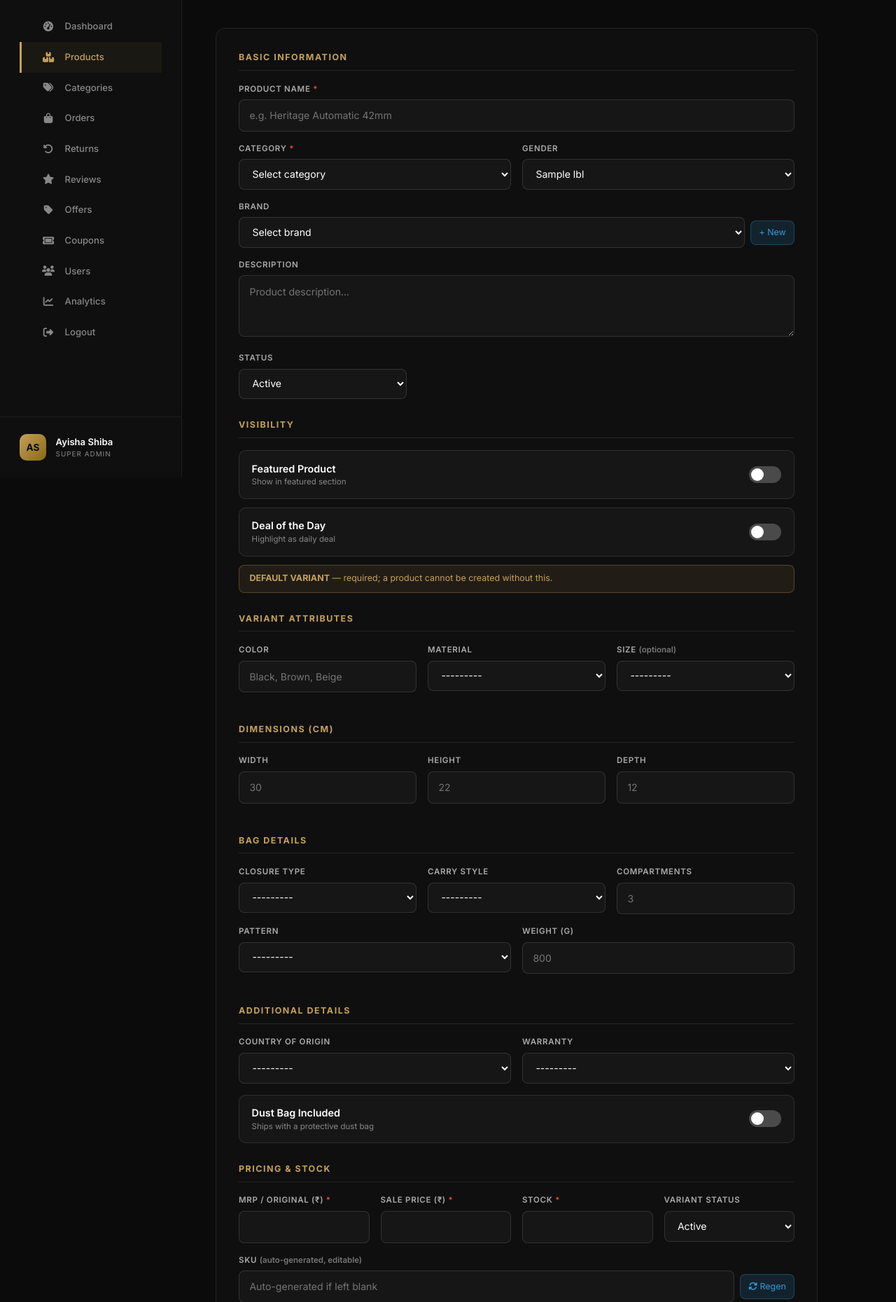
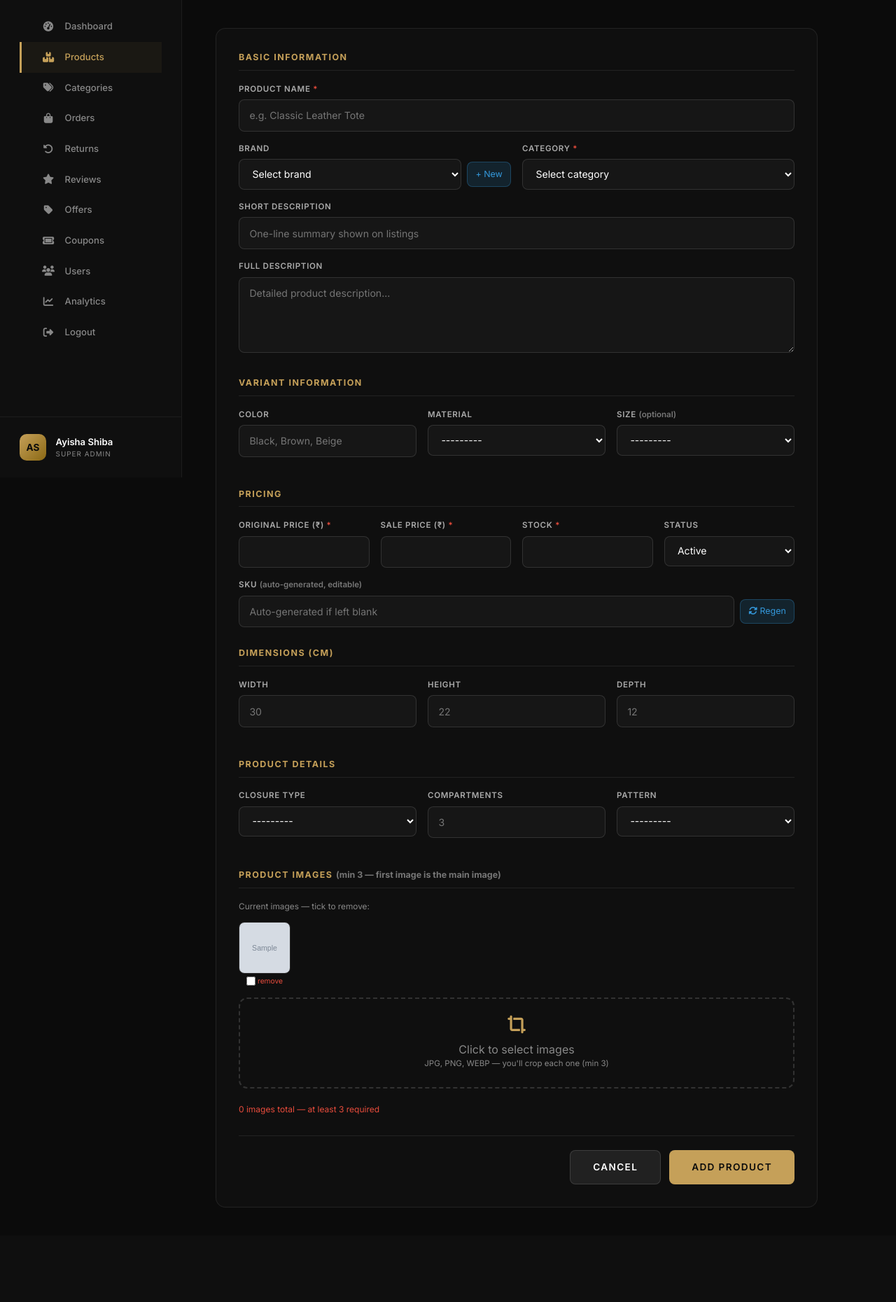
Before and after one commit to ayisha-shiba/Luxelle, a Django app: template templates/admin_panel/product_form.html in a window 1280 px wide. Shown: the part 118-1978 px from the top of the page at 70% size. After the commit the page ends 1843 px from the top, so only its background shows below. Run offline with Django 5.2, Linux system fonts and the light colour scheme; tables that the repository leaves empty hold one stand-in row (values such as "Sample post"); the template is opened without the code that fills it: values that come from a table or form of the project are taken from there, most other values are stand-ins (such as "Sample title", 1, 10 or a date in 2020); grey boxes marked "Sample" are stand-in pictures; some libraries are stand-ins or nearby versions.

Commit message:
refactor: simplify product form to core handbag fields, add short description, auto-generate variant name

```diff
--- a/core/forms.py
+++ b/core/forms.py
@@ -547,8 +547,10 @@ class CategoryForm(forms.ModelForm):
 class ProductForm(forms.ModelForm):
     class Meta:
         model  = Product
-        fields = ["name", "category", "gender", "brand", "description",
-                  "is_listed", "is_featured", "is_deal_of_day"]
+        fields = ["name", "short_description", "description", "category", "brand", "is_listed"]
+        widgets = {
+            "short_description": forms.TextInput(attrs={"placeholder": "One-line summary shown on listings"}),
+        }
 
     def clean_name(self):
         name = self.cleaned_data.get("name", "").strip()
@@ -560,29 +562,21 @@ class ProductForm(forms.ModelForm):
 class ProductVariantForm(forms.ModelForm):
     class Meta:
         model  = ProductVariant
-        fields = ["variant_name", "sku", "color", "material", "size",
+        fields = ["sku", "color", "material", "size",
                   "width_cm", "height_cm", "depth_cm",
-                  "closure_type", "carry_style", "compartments", "pattern", "weight_g",
-                  "country_of_origin", "dust_bag_included", "warranty",
-                  "original_price", "sale_price", "stock", "is_offer", "is_listed"]
+                  "closure_type", "compartments", "pattern",
+                  "original_price", "sale_price", "stock"]
         widgets = {
             "color":        forms.TextInput(attrs={"placeholder": "Black, Brown, Beige"}),
             "width_cm":     forms.NumberInput(attrs={"placeholder": "30", "step": "0.1", "min": "0"}),
             "height_cm":    forms.NumberInput(attrs={"placeholder": "22", "step": "0.1", "min": "0"}),
             "depth_cm":     forms.NumberInput(attrs={"placeholder": "12", "step": "0.1", "min": "0"}),
             "compartments": forms.NumberInput(attrs={"placeholder": "3", "min": "0"}),
-            "weight_g":     forms.NumberInput(attrs={"placeholder": "800", "min": "0"}),
         }
 
     def __init__(self, *args, **kwargs):
         super().__init__(*args, **kwargs)
         self.fields["sku"].required = False  # auto-generated when left blank
-
-    def clean_variant_name(self):
-        name = self.cleaned_data.get("variant_name", "").strip()
-        if len(name) < 2:
-            raise ValidationError("Variant name must be at least 2 characters.")
-        return name
 
     def clean_sku(self):
         sku = self.cleaned_data.get("sku", "").strip()
--- a/templates/admin_panel/product_form.html
+++ b/templates/admin_panel/product_form.html
@@ -110,9 +110,21 @@
             <div class="section-title">Basic Information</div>
             <div class="fg">
                 <label>Product Name <span class="req">*</span></label>
-                <input type="text" name="p-name" value="{{ product_form.name.value|default:'' }}" placeholder="e.g. Heritage Automatic 42mm" required>
+                <input type="text" name="p-name" value="{{ product_form.name.value|default:'' }}" placeholder="e.g. Classic Leather Tote" required>
             </div>
             <div class="grid-2">
+                <div class="fg">
+                    <label>Brand</label>
+                    <div class="inline-new">
+                        <select name="p-brand" id="brandSelect">
+                            <option value="">Select brand</option>
+                            {% for b in brands %}
+                                <option value="{{ b.id }}" {% if product_form.brand.value|stringformat:'s' == b.id|stringformat:'s' %}selected{% endif %}>{{ b.name }}</option>
+                            {% endfor %}
+                        </select>
+                        <button type="button" class="mini-btn" onclick="openQuickAdd('brand','brandSelect')">+ New</button>
+                    </div>
+                </div>
                 <div class="fg">
                     <label>Category <span class="req">*</span></label>
                     <select name="p-category" required>
@@ -122,98 +134,35 @@
                         {% endfor %}
                     </select>
                 </div>
-                <div class="fg">
-                    <label>Gender</label>
-                    <select name="p-gender">
-                        {% for val, lbl in gender_choices %}
-                            <option value="{{ val }}" {% if product_form.gender.value == val %}selected{% endif %}>{{ lbl }}</option>
-                        {% endfor %}
-                    </select>
-                </div>
             </div>
             <div class="fg">
-                <label>Brand</label>
-                <div class="inline-new">
-                    <select name="p-brand" id="brandSelect">
-                        <option value="">Select brand</option>
-                        {% for b in brands %}
-                            <option value="{{ b.id }}" {% if product_form.brand.value|stringformat:'s' == b.id|stringformat:'s' %}selected{% endif %}>{{ b.name }}</option>
-                        {% endfor %}
-                    </select>
-                    <button type="button" class="mini-btn" onclick="openQuickAdd('brand','brandSelect')">+ New</button>
-                </div>
+                <label>Short Description</label>
+                <input type="text" name="p-short_description" value="{{ product_form.short_description.value|default:'' }}" placeholder="One-line summary shown on listings">
             </div>
             <div class="fg">
-                <label>Description</label>
-                <textarea name="p-description" rows="3" placeholder="Product description...">{{ product_form.description.value|default:'' }}</textarea>
-            </div>
-            <div class="fg" style="max-width:240px;">
-                <label>Status</label>
-                <select name="p-is_listed">
-                    <option value="true"  {% if product_form.is_listed.value %}selected{% endif %}>Active</option>
-                    <option value="false" {% if not product_form.is_listed.value %}selected{% endif %}>Inactive</option>
-                </select>
+                <label>Full Description</label>
+                <textarea name="p-description" rows="4" placeholder="Detailed product description...">{{ product_form.description.value|default:'' }}</textarea>
             </div>
 
-            <!-- VISIBILITY -->
-            <div class="section-title">Visibility</div>
-            <div class="toggle-row">
-                <div><div class="t-title">Featured Product</div><div class="t-sub">Show in featured section</div></div>
-                <label class="switch"><input type="checkbox" name="p-is_featured" {% if product_form.is_featured.value %}checked{% endif %}><span class="sl"></span></label>
-            </div>
-            <div class="toggle-row">
-                <div><div class="t-title">Deal of the Day</div><div class="t-sub">Highlight as daily deal</div></div>
-                <label class="switch"><input type="checkbox" name="p-is_deal_of_day" {% if product_form.is_deal_of_day.value %}checked{% endif %}><span class="sl"></span></label>
-            </div>
-
-            <!-- DEFAULT VARIANT -->
-            <div class="note-bar"><strong>DEFAULT VARIANT</strong> — required; a product cannot be created without this.</div>
-
-            <div class="section-title">Variant Attributes</div>
+            <!-- VARIANT INFORMATION -->
+            <div class="section-title">Variant Information</div>
             <div class="grid-3">
                 <div class="fg"><label>Color</label>{{ variant_form.color }}</div>
                 <div class="fg"><label>Material</label>{{ variant_form.material }}</div>
                 <div class="fg"><label>Size <span style="color:#777;text-transform:none;letter-spacing:0;">(optional)</span></label>{{ variant_form.size }}</div>
             </div>
 
-            <div class="section-title">Dimensions (cm)</div>
-            <div class="grid-3">
-                <div class="fg"><label>Width</label>{{ variant_form.width_cm }}</div>
-                <div class="fg"><label>Height</label>{{ variant_form.height_cm }}</div>
-                <div class="fg"><label>Depth</label>{{ variant_form.depth_cm }}</div>
-            </div>
-
-            <div class="section-title">Bag Details</div>
-            <div class="grid-3">
-                <div class="fg"><label>Closure Type</label>{{ variant_form.closure_type }}</div>
-                <div class="fg"><label>Carry Style</label>{{ variant_form.carry_style }}</div>
-                <div class="fg"><label>Compartments</label>{{ variant_form.compartments }}</div>
-            </div>
-            <div class="grid-2">
-                <div class="fg"><label>Pattern</label>{{ variant_form.pattern }}</div>
-                <div class="fg"><label>Weight (g)</label>{{ variant_form.weight_g }}</div>
-            </div>
-
-            <div class="section-title">Additional Details</div>
-            <div class="grid-2">
-                <div class="fg"><label>Country of Origin</label>{{ variant_form.country_of_origin }}</div>
-                <div class="fg"><label>Warranty</label>{{ variant_form.warranty }}</div>
-            </div>
-            <div class="toggle-row">
-                <div><div class="t-title">Dust Bag Included</div><div class="t-sub">Ships with a protective dust bag</div></div>
-                <label class="switch"><input type="checkbox" name="v-dust_bag_included" {% if variant_form.dust_bag_included.value %}checked{% endif %}><span class="sl"></span></label>
-            </div>
-
-            <div class="section-title">Pricing &amp; Stock</div>
+            <!-- PRICING -->
+            <div class="section-title">Pricing</div>
             <div class="grid-4">
-                <div class="fg"><label>MRP / Original (₹) <span class="req">*</span></label><input type="number" step="0.01" min="0" name="v-original_price" value="{{ variant_form.original_price.value|default:'' }}" required></div>
+                <div class="fg"><label>Original Price (₹) <span class="req">*</span></label><input type="number" step="0.01" min="0" name="v-original_price" value="{{ variant_form.original_price.value|default:'' }}" required></div>
                 <div class="fg"><label>Sale Price (₹) <span class="req">*</span></label><input type="number" step="0.01" min="0" name="v-sale_price" value="{{ variant_form.sale_price.value|default:'' }}" required></div>
                 <div class="fg"><label>Stock <span class="req">*</span></label><input type="number" min="0" name="v-stock" value="{{ variant_form.stock.value|default:'' }}" required></div>
                 <div class="fg">
-                    <label>Variant Status</label>
-                    <select name="v-is_listed">
-                        <option value="true"  {% if variant_form.is_listed.value %}selected{% endif %}>Active</option>
-                        <option value="false" {% if not variant_form.is_listed.value %}selected{% endif %}>Inactive</option>
+                    <label>Status</label>
+                    <select name="p-is_listed">
+                        <option value="true"  {% if product_form.is_listed.value %}selected{% endif %}>Active</option>
+                        <option value="false" {% if not product_form.is_listed.value %}selected{% endif %}>Inactive</option>
                     </select>
                 </div>
             </div>
@@ -224,16 +173,24 @@
                     <button type="button" class="mini-btn" onclick="regenSku()"><i class="fa-solid fa-rotate"></i> Regen</button>
                 </div>
             </div>
-            <div class="fg">
-                <label>Variant Name <span class="req">*</span></label>
-                <input type="text" name="v-variant_name" id="variantName" value="{{ variant_form.variant_name.value|default:'' }}" placeholder="e.g. Black Leather 42mm" required>
-            </div>
-            <div class="toggle-row">
-                <div><div class="t-title">Offer Product</div><div class="t-sub">Mark this variant as special offer</div></div>
-                <label class="switch"><input type="checkbox" name="v-is_offer" {% if variant_form.is_offer.value %}checked{% endif %}><span class="sl"></span></label>
+
+            <!-- DIMENSIONS -->
+            <div class="section-title">Dimensions (cm)</div>
+            <div class="grid-3">
+                <div class="fg"><label>Width</label>{{ variant_form.width_cm }}</div>
+                <div class="fg"><label>Height</label>{{ variant_form.height_cm }}</div>
+                <div class="fg"><label>Depth</label>{{ variant_form.depth_cm }}</div>
             </div>
 
-            <div class="section-title">Variant Images <span style="color:#777;text-transform:none;letter-spacing:0;">(min 3 required)</span></div>
+            <!-- PRODUCT DETAILS -->
+            <div class="section-title">Product Details</div>
+            <div class="grid-3">
+                <div class="fg"><label>Closure Type</label>{{ variant_form.closure_type }}</div>
+                <div class="fg"><label>Compartments</label>{{ variant_form.compartments }}</div>
+                <div class="fg"><label>Pattern</label>{{ variant_form.pattern }}</div>
+            </div>
+
+            <div class="section-title">Product Images <span style="color:#777;text-transform:none;letter-spacing:0;">(min 3 — first image is the main image)</span></div>
             {% if existing_images %}
             <div style="margin-bottom:0.5rem; font-size:0.74rem; color:#888;">Current images — tick to remove:</div>
             <div class="img-grid" style="margin-bottom:1rem;">
@@ -431,27 +388,6 @@
             document.getElementById('skuInput').value = `${base}-${Math.floor(1000 + Math.random() * 9000)}`;
         }
 
-        // Auto-suggest variant name from colors + size (only if user hasn't typed one)
-        function suggestVariantName() {
-            const vn = document.getElementById('variantName');
-            if (vn.dataset.touched) return;
-            const color = (document.querySelector('[name=v-color]') || {}).value || '';
-            const matSel = document.querySelector('[name=v-material]');
-            let mat = '';
-            if (matSel && matSel.selectedIndex >= 0) {
-                const t = matSel.options[matSel.selectedIndex].text;
-                if (t && t.indexOf('---') === -1) mat = t;
-            }
-            const parts = [color.trim(), mat.trim()].filter(Boolean);
-            if (parts.length) vn.value = parts.join(' ');
-        }
-        const _colorEl = document.querySelector('[name=v-color]');
-        if (_colorEl) _colorEl.addEventListener('input', suggestVariantName);
-        const _matEl = document.querySelector('[name=v-material]');
-        if (_matEl) _matEl.addEventListener('change', suggestVariantName);
-        const vnEl = document.getElementById('variantName');
-        if (vnEl) vnEl.addEventListener('input', () => { vnEl.dataset.touched = '1'; });
-
         // Image counting: total = existing (minus removed) + newly selected; must stay >= 3
         const IS_ADD = {% if mode == 'edit' %}false{% else %}true{% endif %};
         const EXISTING_IMG_COUNT = {{ existing_images|length|default:0 }};
@@ -465,7 +401,6 @@
             hint.className   = 'img-hint ' + (total < 3 ? 'err' : 'ok');
         }
 
-        if (vnEl && vnEl.value.trim()) vnEl.dataset.touched = '1';
         updateImageHint();
 
         document.getElementById('productForm').addEventListener('submit', function (e) {
```
Also changed, not shown: core/admin_views.py (+15 -4 lines), core/models.py (+5 -28 lines), core/migrations/0009_remove_productvariant_carry_style_and_more.py (added).
